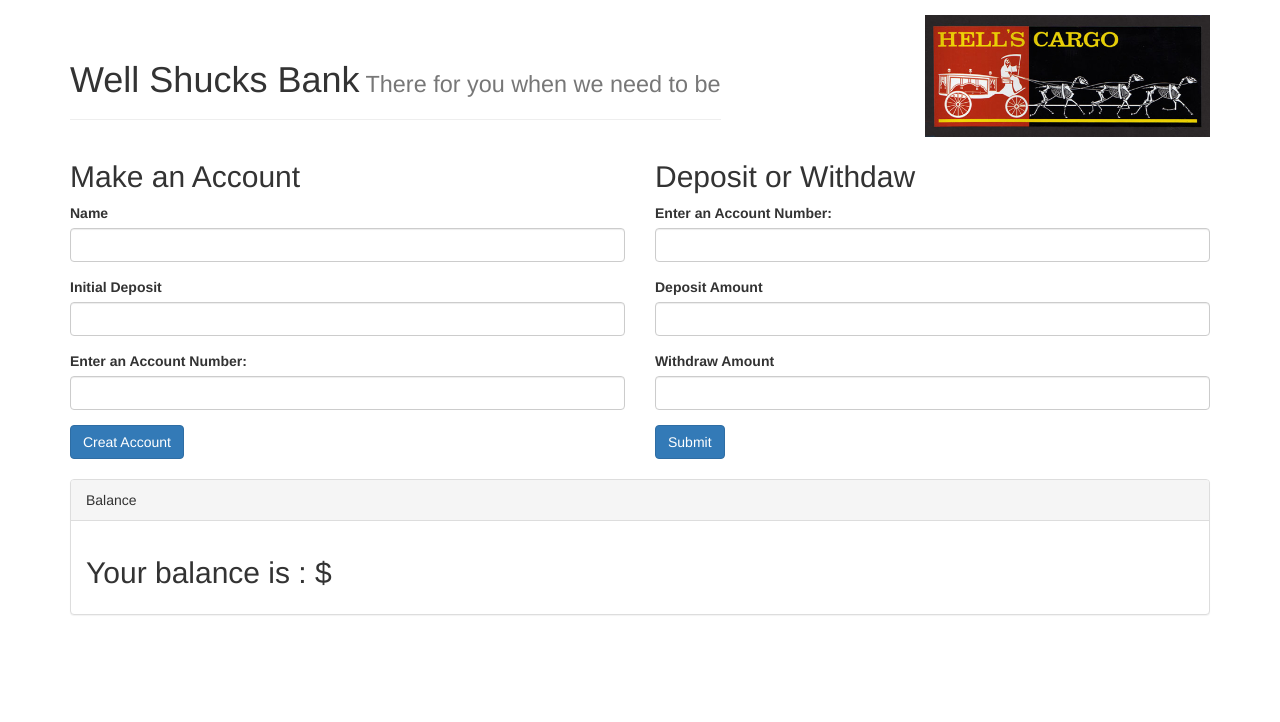
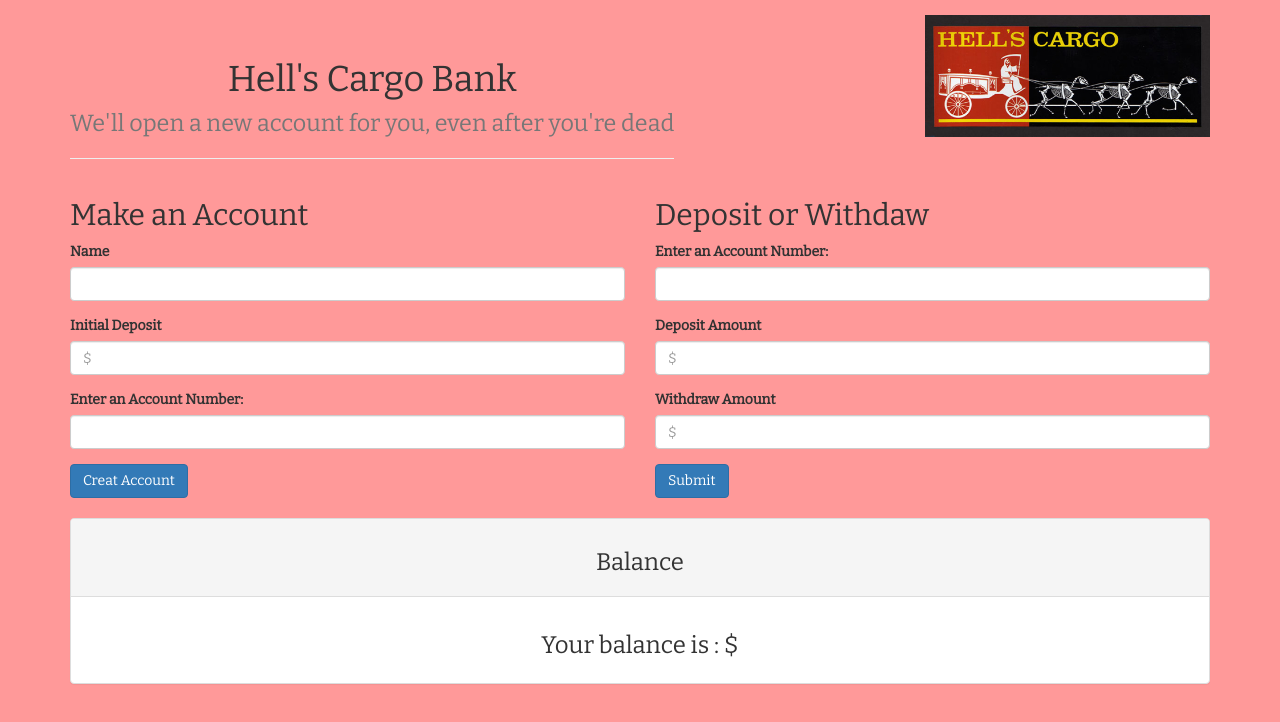
Before and after one commit to c1iff/bank-account, a plain HTML site: page index.html in a window 1280 px wide. Drawn offline with nearby package versions, Linux system fonts and the light colour scheme.

Commit message:
add styles

```diff
--- a/css/styles.css
+++ b/css/styles.css
@@ -11,3 +11,12 @@ img {
   margin-top: 15px;
   width: 25%;
 }
+
+.panel {
+  text-align: center;
+}
+
+body {
+  font-family: 'Bitter', serif;
+  background-color: rgba(255, 0, 0, 0.4);
+}
--- a/index.html
+++ b/index.html
@@ -3,13 +3,14 @@
   <head>
     <link href="css/bootstrap.css" rel="stylesheet" type="text/css">
     <link href="css/styles.css" rel="stylesheet" type="text/css">
+    <link href="https://fonts.googleapis.com/css?family=Bitter" rel="stylesheet">
     <script src="js/jquery-3.1.1.min.js"></script>
     <script src="js/scripts.js"></script>
     <title>Bank Account</title>
   </head>
   <body>
     <div class="container">
-      <div class="page-header" id="head"><h1>Well Shucks Bank<small> There for you when we need to be</small></h1></div><img src="img/logo.jpg" alt="logo" />
+      <div class="page-header" id="head"><h1>Hell's Cargo Bank<small><br> We'll open a new account for you, even after you're dead</small></h1></div><img src="img/logo.jpg" alt="logo" />
       <div class="row">
         <div class="col-md-6">
           <h2>Make an Account</h2>
@@ -20,7 +21,7 @@
             </div>
             <div class="form-group">
               <label for="initial-deposit">Initial Deposit</label>
-              <input type="text" class="form-control" id="initial-deposit">
+              <input type="number" class="form-control" id="initial-deposit" step="0.01" placeholder="$">
             </div>
             <div class="form-group">
               <label for="initial-deposit">Enter an Account Number:</label>
@@ -38,11 +39,11 @@
             </div>
             <div class="form-group">
               <label for="deposit">Deposit Amount</label>
-              <input type="text" class="form-control" id="deposit">
+              <input type="text" class="form-control" id="deposit" placeholder="$">
             </div>
             <div class="form-group">
               <label for="withdraw">Withdraw Amount</label>
-              <input type="text" class="form-control" id="withdraw">
+              <input type="text" class="form-control" id="withdraw" placeholder="$">
             </div>
             <button type="submit" class="btn-primary btn">Submit</button>
           </form>
@@ -51,9 +52,9 @@
       <div class="row">
         <div class="col-md-12"><br>
           <div class="panel panel-default">
-            <div class="panel-heading">Balance</div>
+            <div class="panel-heading"><h3>Balance</h3></div>
             <div class="panel-body balance">
-              <h2>Your balance is : $<span class = "balance-output"></span></h2>
+              <h3>Your balance is : $<span class = "balance-output"></span></h3>
             </div>
           </div>
         </div>
--- a/js/scripts.js
+++ b/js/scripts.js
@@ -39,7 +39,7 @@ $(document).ready(function() {
   $("#new-account").submit(function(event) {
 
     var userName = $("#new-name").val();
-    var userDeposit = parseInt($("#initial-deposit").val());
+    var userDeposit = parseFloat($("#initial-deposit").val());
     var userAcctNumber = parseInt($("#account-number").val());
 
     var newAccount = new Account(userName, userDeposit, userAcctNumber);
@@ -55,8 +55,8 @@ $(document).ready(function() {
 
 
     var userAcctNumber = parseInt($("#account-access").val());
-    var userDeposit = parseInt($("#deposit").val());
-    var userWithdraw = parseInt($("#withdraw").val());
+    var userDeposit = parseFloat($("#deposit").val());
+    var userWithdraw = parseFloat($("#withdraw").val());
     console.log(userAcctNumber, userDeposit, userWithdraw)
     if(userDeposit){
       var ouputBal = wellBank.deposit(userAcctNumber, userDeposit);
```
